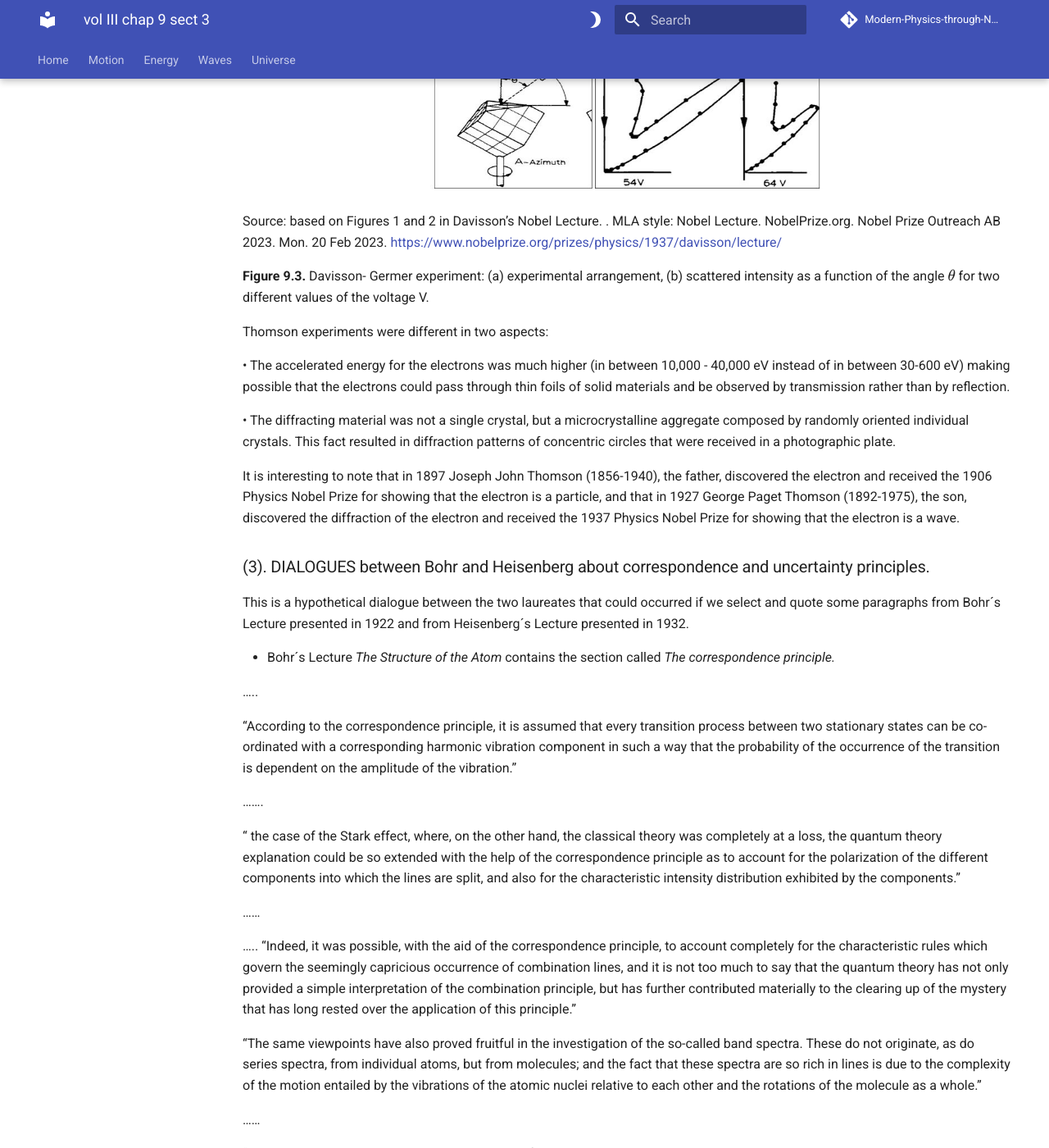
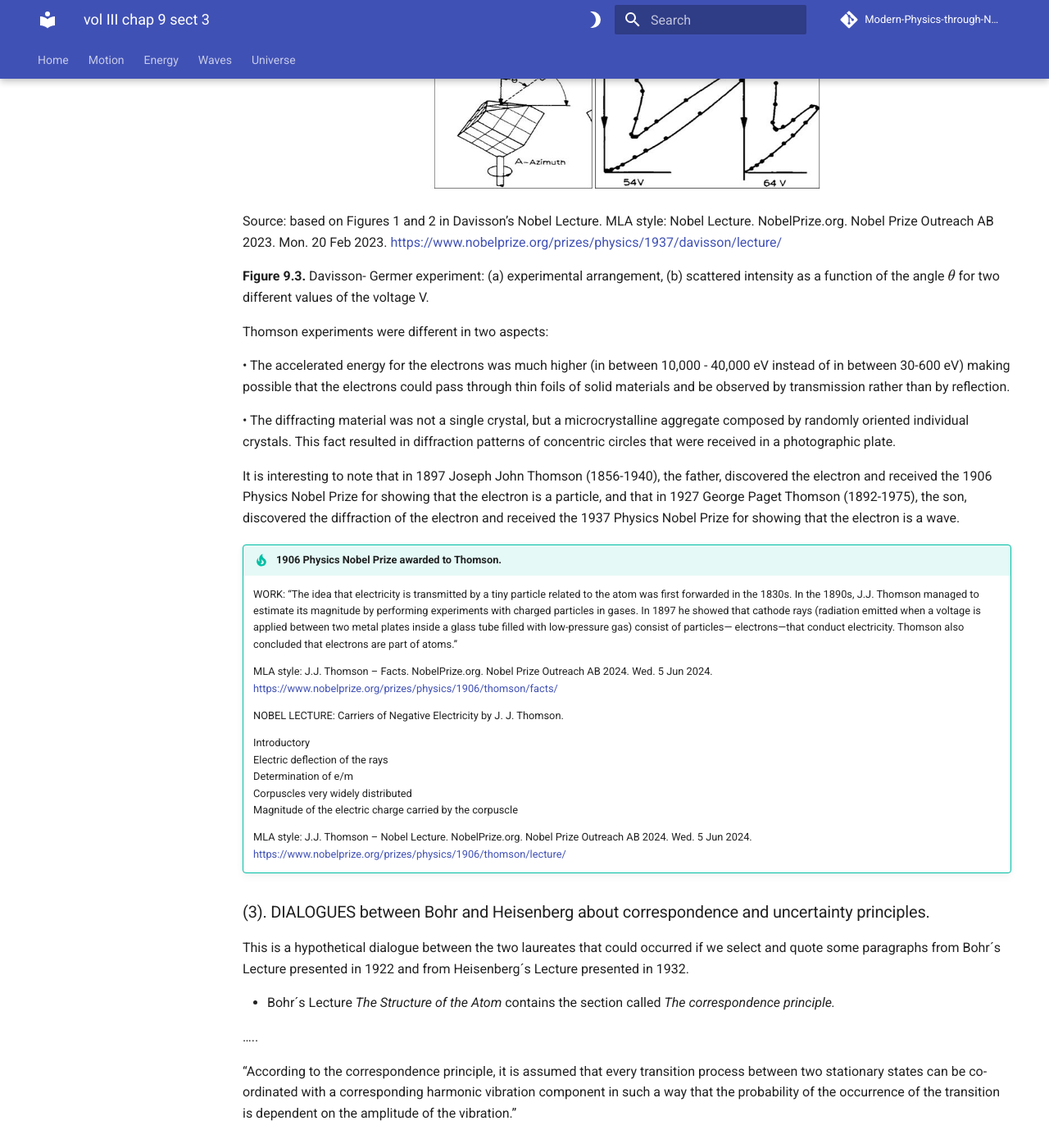
Before and after one commit to modphysnobel/modphysnobel.github.io, an MkDocs documentation site: the page built from docs/vol-III/vol-III-chap-9-sect-3.md, in a window 1280 px wide and 1400 px high, scrolled down 1841 px. Shown: the whole window at 82% size. Built offline with MkDocs 1.6.1 and Material for MkDocs 9.7.7, drawn with Linux system fonts in a browser that asks for light colours; some web fonts are replaced; comment, search, counter and statistics services are not loaded; some of the changed text lies outside the part shown.

Commit message:
Update vol-III-chap-9-sect-3.md

```diff
--- a/docs/vol-III/vol-III-chap-9-sect-3.md
+++ b/docs/vol-III/vol-III-chap-9-sect-3.md
@@ -64,7 +64,7 @@ Information contained in scientific texts to be shared is usually expressed in t
 
 (2) the strategy for the application of procedures to be communicated in terms of **dialogues** for promoting exchanges of opinions or confrontations of points of view and **discourses** for making public critical essays dealing with systems of concepts, models, or theories.
 
-Next, we analyze how the four previous communication formats can be used to describe different aspects of the Physics Nobel Lectures concerning matter waves and electron diffraction as well as with the correspondence and uncertainty principles. Appropriate references of those Nobel Lectures are given at the end of this chapter.
+Next, we analyze how the four previous communication formats can be used to describe different aspects of the Physics Nobel Lectures concerning matter waves and electron diffraction as well as the correspondence and uncertainty principles. Appropriate references of those Nobel Lectures are given in MLA format.
 
 ### (1). Flux DIAGRAM for obtaining de Broglie equation $𝑝= ℎ/𝜆$ (as described in Section 9.1 and explained in his Nobel Lecture).
 
@@ -86,7 +86,7 @@ In Davisson-Germer experiment a gun produced an electron beam that was directed
 </p>
 
 
-Source: based on Figures 1 and 2 in Davisson’s Nobel Lecture. . MLA style: Nobel Lecture. NobelPrize.org. Nobel Prize Outreach AB 2023. Mon. 20 Feb 2023. https://www.nobelprize.org/prizes/physics/1937/davisson/lecture/
+Source: based on Figures 1 and 2 in Davisson’s Nobel Lecture. MLA style: Nobel Lecture. NobelPrize.org. Nobel Prize Outreach AB 2023. Mon. 20 Feb 2023. https://www.nobelprize.org/prizes/physics/1937/davisson/lecture/
 
 **Figure 9.3.** Davisson- Germer experiment: (a) experimental arrangement, (b) scattered intensity as a function of the angle $θ$ for two different values of the voltage V.
 
@@ -97,6 +97,23 @@ Thomson experiments were different in two aspects:
 •	The diffracting material was not a single crystal, but a microcrystalline aggregate composed by randomly oriented individual crystals. This fact resulted in diffraction patterns of concentric circles that were received in a photographic plate.
 
 It is interesting to note that in 1897 Joseph John Thomson (1856-1940), the father, discovered the electron and received the 1906 Physics Nobel Prize for showing that the electron is a particle, and that in 1927 George Paget Thomson (1892-1975), the son, discovered the diffraction of the electron and received the 1937 Physics Nobel Prize for showing that the electron is a wave.
+
+!!! tip "1906 Physics Nobel Prize awarded to Thomson."
+
+	WORK: “The idea that electricity is transmitted by a tiny particle related to the atom was first forwarded in the 1830s. In the 1890s, J.J. Thomson managed to estimate its magnitude by performing experiments with charged particles in gases. In 1897 he showed that cathode rays (radiation emitted when a voltage is applied between two metal plates inside a glass tube filled with low-pressure gas) consist of particles— electrons—that conduct electricity. Thomson also concluded that electrons are part of atoms.”
+
+	MLA style: J.J. Thomson – Facts. NobelPrize.org. Nobel Prize Outreach AB 2024. Wed. 5 Jun 2024. <https://www.nobelprize.org/prizes/physics/1906/thomson/facts/>
+
+	NOBEL LECTURE: Carriers of Negative Electricity by J. J. Thomson.
+
+	Introductory<br>
+	Electric deflection of the rays<br>
+	Determination of e/m<br>
+	Corpuscles very widely distributed<br>
+	Magnitude of the electric charge carried by the corpuscle<br>
+
+	MLA style: J.J. Thomson – Nobel Lecture. NobelPrize.org. Nobel Prize Outreach AB 2024. Wed. 5 Jun 2024. <https://www.nobelprize.org/prizes/physics/1906/thomson/lecture/>
+
 
 ### (3). DIALOGUES between Bohr and Heisenberg about correspondence and uncertainty principles.
 
```
